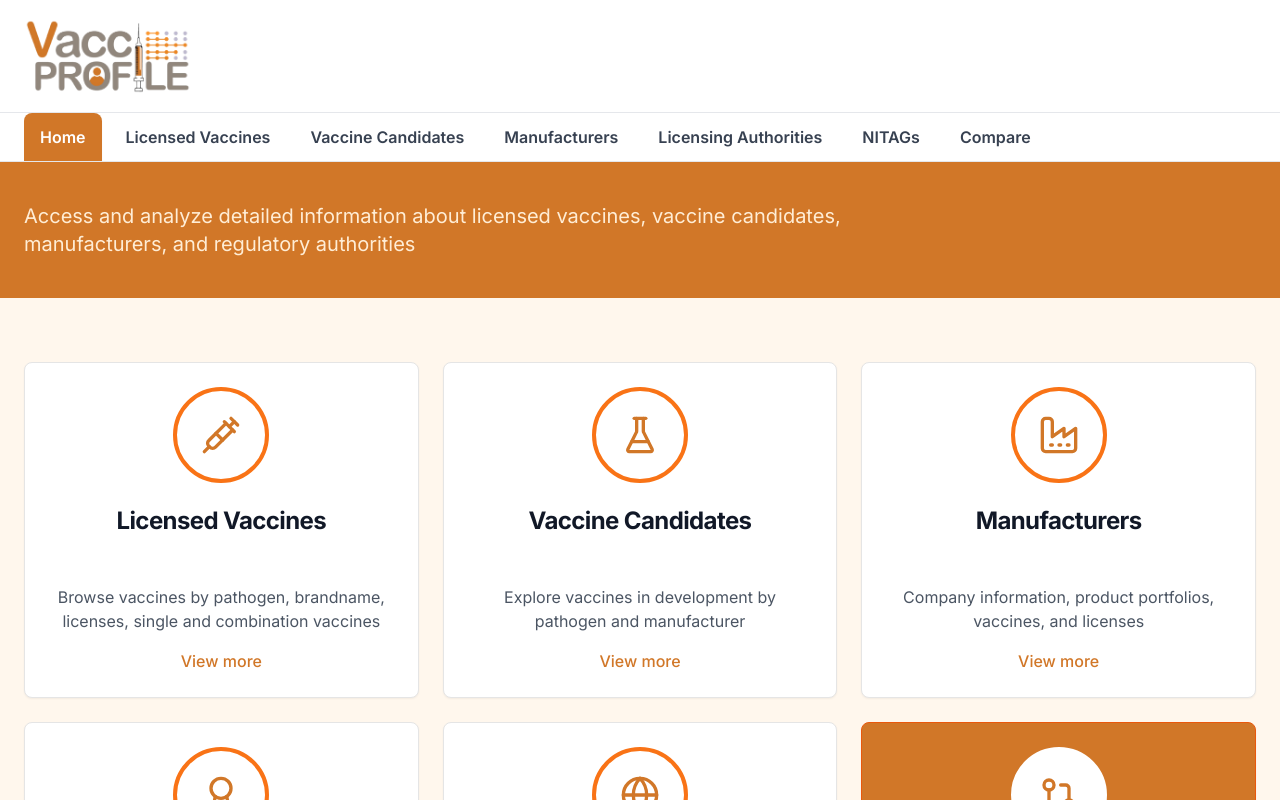
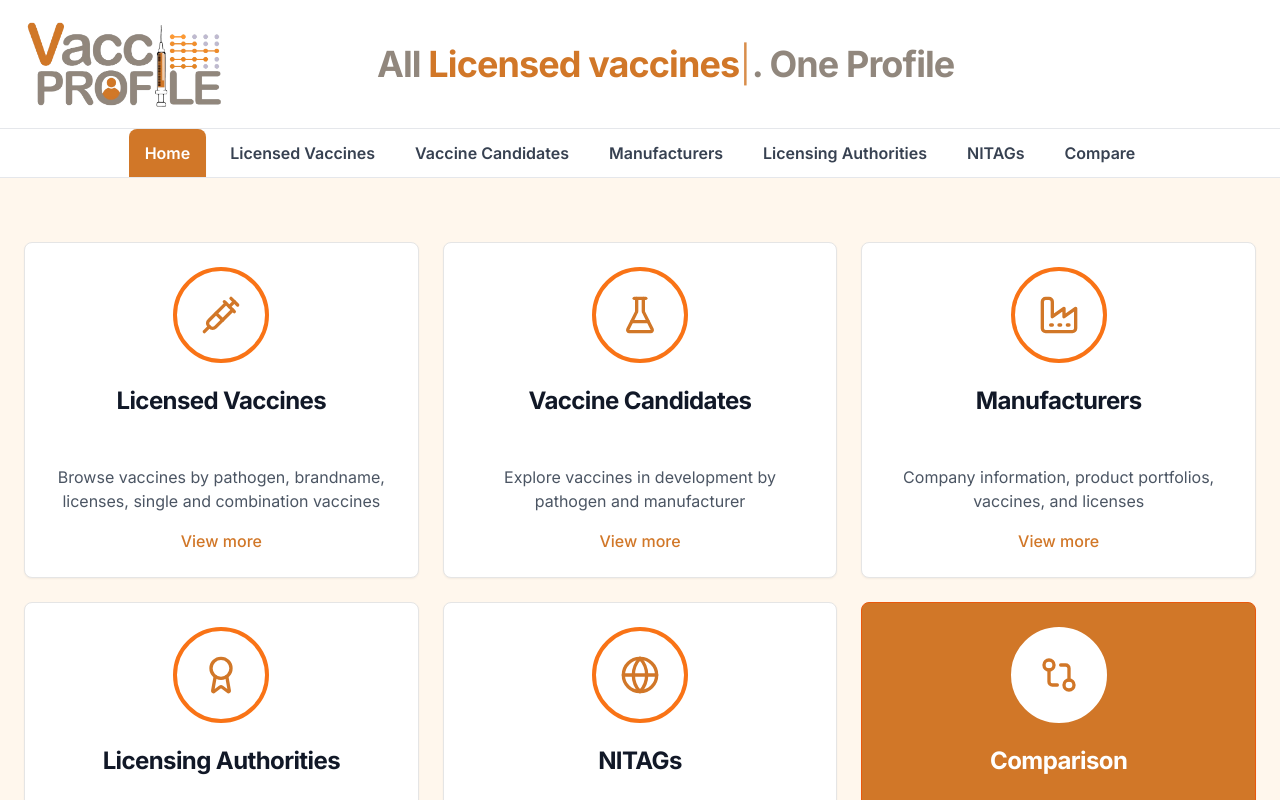
Before and after one commit to Mudassar864/vacciprofile, a Next.js app: page / in a window 1280 px wide. Shown: the top 800 px of the page. Built offline with nearby package versions, Linux system fonts and the light colour scheme.

Commit message:
update header

```diff
--- a/app/page.tsx
+++ b/app/page.tsx
@@ -4,13 +4,7 @@ import { Syringe, FlaskConical, Factory, Award, Globe, GitCompare } from 'lucide
 export default function Home() {
   return (
     <div className="min-h-screen bg-orange-50">
-      <div className="bg-[#d17728] text-white py-6 sm:py-8 md:py-10">
-        <div className="container mx-auto px-4 sm:px-6">
-          <div className="max-w-4xl">
-            <p className="text-base sm:text-lg md:text-xl text-orange-100">Access and analyze detailed information about licensed vaccines, vaccine candidates, manufacturers, and regulatory authorities</p>
-          </div>
-        </div>
-      </div>
+
 
       <div className="container mx-auto px-4 sm:px-6 py-8 sm:py-12 md:py-16">
         <div className="grid grid-cols-1 sm:grid-cols-2 lg:grid-cols-3 gap-4 sm:gap-6 max-w-7xl mx-auto">
--- a/components/header.tsx
+++ b/components/header.tsx
@@ -1,21 +1,71 @@
 'use client';
 
+import { useState, useEffect } from 'react';
 import Image from 'next/image';
+import Link from 'next/link';
 
 export function Header() {
+  const words = ['Vaccines', 'Licensed vaccines', 'Vaccine candidates', 'Manufacturers', 'Licensing authorities'];
+  const [currentWordIndex, setCurrentWordIndex] = useState(0);
+  const [currentText, setCurrentText] = useState('');
+  const [isDeleting, setIsDeleting] = useState(false);
+  const [typingSpeed, setTypingSpeed] = useState(100);
+
+  useEffect(() => {
+    const currentWord = words[currentWordIndex];
+
+    const handleTyping = () => {
+      if (!isDeleting) {
+        // Typing
+        if (currentText.length < currentWord.length) {
+          setCurrentText(currentWord.substring(0, currentText.length + 1));
+        } else {
+          // Finished typing, wait then start deleting
+          setTimeout(() => setIsDeleting(true), 2000);
+        }
+      } else {
+        // Deleting
+        if (currentText.length > 0) {
+          setCurrentText(currentText.substring(0, currentText.length - 1));
+        } else {
+          // Finished deleting, move to next word
+          setIsDeleting(false);
+          setCurrentWordIndex((prev) => (prev + 1) % words.length);
+        }
+      }
+    };
+
+    const timer = setTimeout(handleTyping, isDeleting ? 50 : 100);
+    return () => clearTimeout(timer);
+  }, [currentText, isDeleting, currentWordIndex]);
+
   return (
-    <header className="bg-white border-b border-gray-200 px-4 sm:px-6 py-4 relative z-[100]">
-      <div className="flex justify-start items-center max-w-[1920px] mx-auto">
+    <header className="bg-white border-b border-gray-200 px-4 sm:px-6 py-4 relative z-[100] ">
+      <div className="flex items-center  max-w-[1920px] mx-auto">
+        {/* Logo - Left */}
         <div className="flex items-center gap-2 flex-shrink-0">
-          <Image
+         <Link href="/">
+         <Image
             src={"/logo.png"}
             alt="VacciProfile Logo"
             width={150}
             height={40}
-            className="w-auto h-8 sm:h-20"
+            className="w-auto h-8 sm:h-24"
             priority
           />
+         </Link>
         </div>
+
+        {/* Centered heading - Middle */}
+        <div className="flex-1 flex justify-center ">
+          <h1 className="text-xl sm:text-2xl md:text-3xl lg:text-4xl font-bold text-[#91877d] tracking-tight">
+            All <span className="text-[#d17728]">{currentText}</span>
+            <span className="text-[#d17728] animate-pulse inline-block" style={{ transform: 'scaleX(0.5)', transformOrigin: 'center' }}>|</span>. One Profile
+          </h1>
+        </div>
+
+        {/* Spacer - Right (same width as logo to balance) */}
+        <div className="flex-shrink-0 w-[150px] sm:w-[150px]"></div>
       </div>
     </header>
   );
--- a/components/navigation.tsx
+++ b/components/navigation.tsx
@@ -39,7 +39,7 @@ export function Navigation() {
   return (
     <nav className="bg-white border-b border-gray-200 sticky top-0 z-[100]">
       <div className="max-w-[1920px] mx-auto px-4 sm:px-6">
-        <div className="flex items-center justify-between">
+        <div className="flex items-center justify-between ">
           {/* Mobile menu button */}
           <button
             onClick={() => setIsOpen(!isOpen)}
@@ -51,7 +51,7 @@ export function Navigation() {
           </button>
 
           {/* Desktop menu */}
-          <div className="hidden lg:flex gap-1 xl:gap-2 items-center overflow-x-auto">
+          <div className="hidden lg:flex gap-1 xl:gap-2 items-center overflow-x-auto mx-auto">
             {navItems.map((item) => {
               const isActive = pathname === item.href;
               return (
```
Lines whose indentation alone changed are shown as unchanged.
